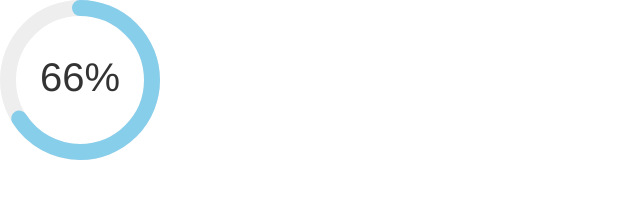
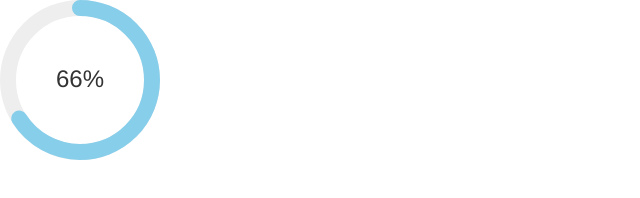
Before and after one commit to haochuan9421/amazing-canvas, a plain HTML site: page docs/draw-circle(圆形动画进度条，支持IE9，解决倍屏模糊).html in a window 1280 px wide. Shown: the whole page, without its empty margins (0-640 px from the left). Drawn offline with Linux system fonts and the light colour scheme.

Commit message:
适配不同屏幕，使得线条粗细，字体大小等保持视觉一致性

```diff
--- a/docs/draw-circle(圆形动画进度条，支持IE9，解决倍屏模糊).html
+++ b/docs/draw-circle(圆形动画进度条，支持IE9，解决倍屏模糊).html
@@ -18,41 +18,30 @@
 </body>
 <script>
   function drawCircle (ele, percent, size, lineWidth, mainColor, bgColor, textColor, fontSize) {
-    /*
-      @ele: canvas的DOM元素
-      @percent：绘制圆环百分比, 范围[0, 100]
-      @size: 圆环大小, 像素
-      @mainColor: 绘制圆环的前景色
-      @bgColor: 绘制圆环的背景色
-      @textColor: 文字颜色
-    */
-
-    // 设置参数默认值(这种写法可以兼容IE)
     if (!arguments[2]) size = 160
     if (!arguments[3]) lineWidth = 16
     if (!arguments[4]) mainColor = 'skyblue'
     if (!arguments[5]) bgColor = '#eee'
     if (!arguments[6]) textColor = '#333'
-    if (!arguments[7]) fontSize = 40
-
+    if (!arguments[7]) fontSize = 24
     var ctx = ele.getContext('2d')
     ele.style.width = ele.style.height = size + 'px'
     ele.width = ele.height = window.devicePixelRatio ? size * window.devicePixelRatio : size // 解决倍屏中canvas绘制模糊的问题，IE11以下不支持devicePixelRatio属性
+    var _lineWidth = window.devicePixelRatio ? lineWidth * window.devicePixelRatio : lineWidth
+    var _fontSize = window.devicePixelRatio ? fontSize * window.devicePixelRatio : fontSize
     var centerX = ele.width / 2 // 中心点X轴坐标
     var centerY = ele.height / 2 // 中心点Y轴坐标
     var step = Math.PI * 2 / 100 // 1%的弧度角
-    var radius = (ele.width - lineWidth) / 2 // 半径大小
-
+    var radius = (ele.width - _lineWidth) / 2 // 半径大小
     // 绘制背景圆圈
     function bgCircle () {
       ctx.strokeStyle = bgColor
-      ctx.lineWidth = lineWidth
+      ctx.lineWidth = _lineWidth
       ctx.lineCap = 'round'
       ctx.beginPath()
       ctx.arc(centerX, centerY, radius, 0, Math.PI * 2, false)
       ctx.stroke()
     }
-
     // 绘制运动圆环
     function mainCircle (n) {
       ctx.strokeStyle = mainColor
@@ -60,16 +49,14 @@
       ctx.arc(centerX, centerY, radius, -Math.PI / 2, -Math.PI / 2 + n * step, false)
       ctx.stroke()
     }
-
     // 绘制文字
     function text (n) {
       ctx.fillStyle = textColor
-      ctx.font = fontSize + 'px Helvetica'
+      ctx.font = _fontSize + 'px Helvetica'
       ctx.textAlign = 'center'
       ctx.textBaseline = 'middle'
       ctx.fillText(n + '%', centerX, centerY)
     }
-
     // 逐帧绘制，递归递增
     function drawFrame (n) {
       if (n <= percent) {
```
